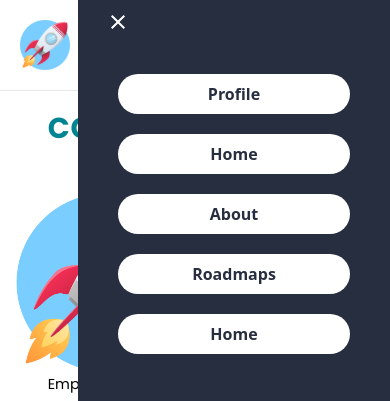
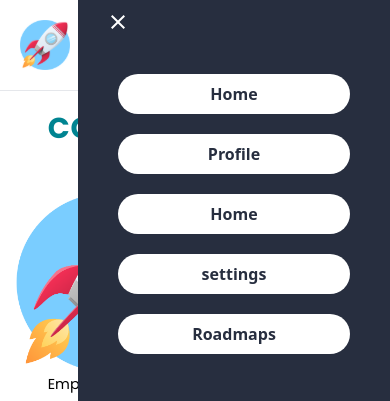
Before and after one commit to AbdelrahmanMostafa0/career-guidance-network, a Next.js app in the folder client/: page / in a window 390 px wide. Both pictures are taken after a click on the button 358 px from the left and 45 px from the top of the page. Shown: the top 401 px of the page. Built offline with nearby package versions, Linux system fonts and the light colour scheme; what @nextui-org/react would draw is missing.

Commit message:
links in mobile menu

```diff
--- a/client/package.json
+++ b/client/package.json
@@ -15,11 +15,8 @@
     "@mui/material": "^5.14.15",
     "@nextui-org/react": "^2.1.13",
     "autoprefixer": "10.4.15",
-<<<<<<< HEAD
     "lottie-react": "^2.4.0",
-=======
     "framer-motion": "^10.16.4",
->>>>>>> abdo
     "next": "13.4.15",
     "postcss": "8.4.27",
     "react": "18.2.0",
--- a/client/src/components/navbar/MobileMenu.jsx
+++ b/client/src/components/navbar/MobileMenu.jsx
@@ -16,6 +16,12 @@ const MobileMenu = ({ toggleMobMenu }) => {
           href={"/"}
           className="bg-white text-center p-2 rounded-full w-full text-darkBlue font-bold"
         >
+          Home
+        </Link>
+        <Link
+          href={"/profile"}
+          className="bg-white text-center p-2 rounded-full w-full text-darkBlue font-bold"
+        >
           Profile
         </Link>
         <Link
@@ -25,10 +31,10 @@ const MobileMenu = ({ toggleMobMenu }) => {
           Home
         </Link>
         <Link
-          href={"/"}
+          href={"/settings"}
           className="bg-white text-center p-2 rounded-full w-full text-darkBlue font-bold"
         >
-          About
+          settings
         </Link>
         <Link
           href={"/"}
@@ -36,12 +42,6 @@ const MobileMenu = ({ toggleMobMenu }) => {
         >
           Roadmaps
         </Link>
-        <Link
-          href={"/"}
-          className="bg-white text-center p-2 rounded-full w-full text-darkBlue font-bold"
-        >
-          Home
-        </Link>
       </div>
     </div>
   );
```
Also changed, not shown: 1 other file (tests, documents, lock files or other folders).
